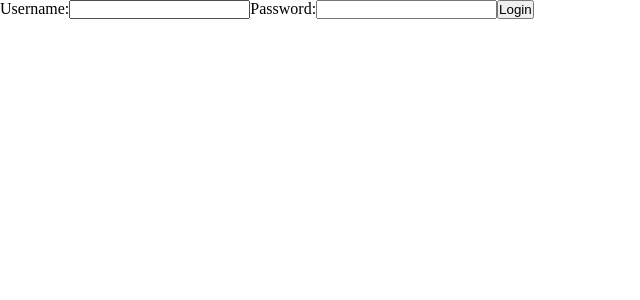
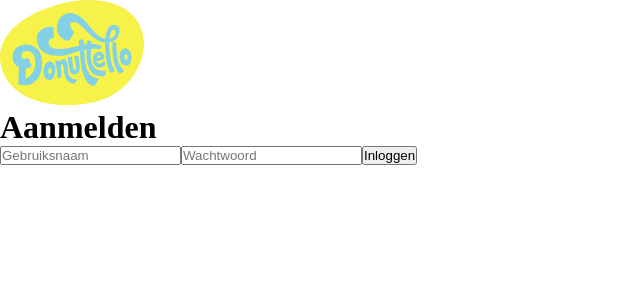
Before and after one commit to Ismail-Elg/donutello-panel, a Vue app: page / in a window 1280 px wide. Shown: the top 300 px of the page, without its empty margins (0-640 px from the left). Built offline with nearby package versions, Linux system fonts and the light colour scheme.

Commit message:
Feat: HTML Login page ready

```diff
--- a/package.json
+++ b/package.json
@@ -14,6 +14,8 @@
   },
   "devDependencies": {
     "@vitejs/plugin-vue": "^4.0.0",
+    "node-sass": "^8.0.0",
+    "sass-loader": "^13.2.0",
     "vite": "^4.0.0"
   }
 }
--- a/src/views/Login.vue
+++ b/src/views/Login.vue
@@ -3,15 +3,15 @@
 </script>
 
 <template>
-  <div>
+  <div class="container">
+    <div>
+      <img src="logo.svg" alt="">
+    </div>
+    <h1>Aanmelden</h1>
     <form>
-      <label for="username">Username:</label>
-      <input type="text" id="username" v-model="username" />
-
-      <label for="password">Password:</label>
-      <input type="password" id="password" v-model="password" />
-
-      <button @click.prevent="login">Login</button>
+      <input type="text" id="username" placeholder="Gebruiksnaam" v-model="username" />
+      <input type="password" id="password" placeholder="Wachtwoord" v-model="password" />
+      <button @click.prevent="login">Inloggen</button>
     </form>
   </div>
 </template>
```
Also changed, not shown: public/logo.svg (added), 1 other file (tests, documents, lock files or other folders).
